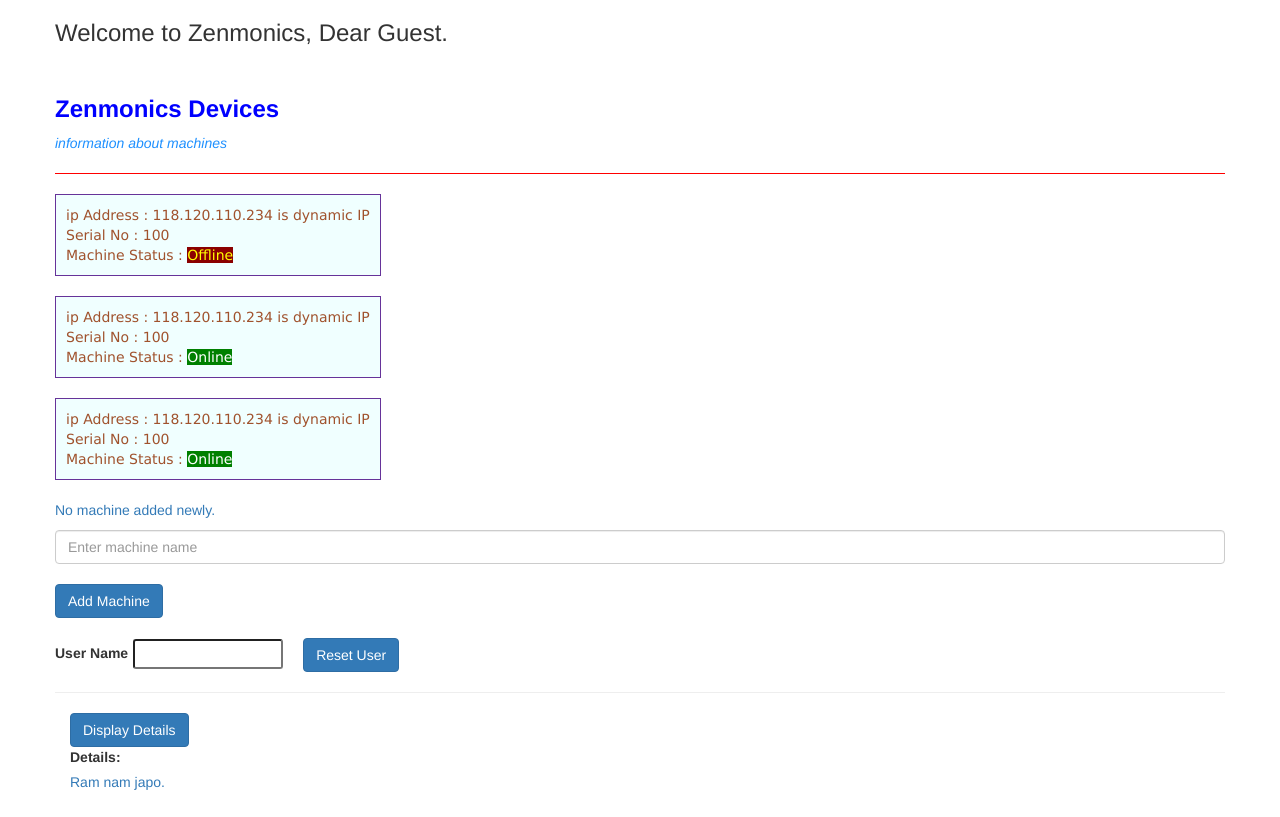
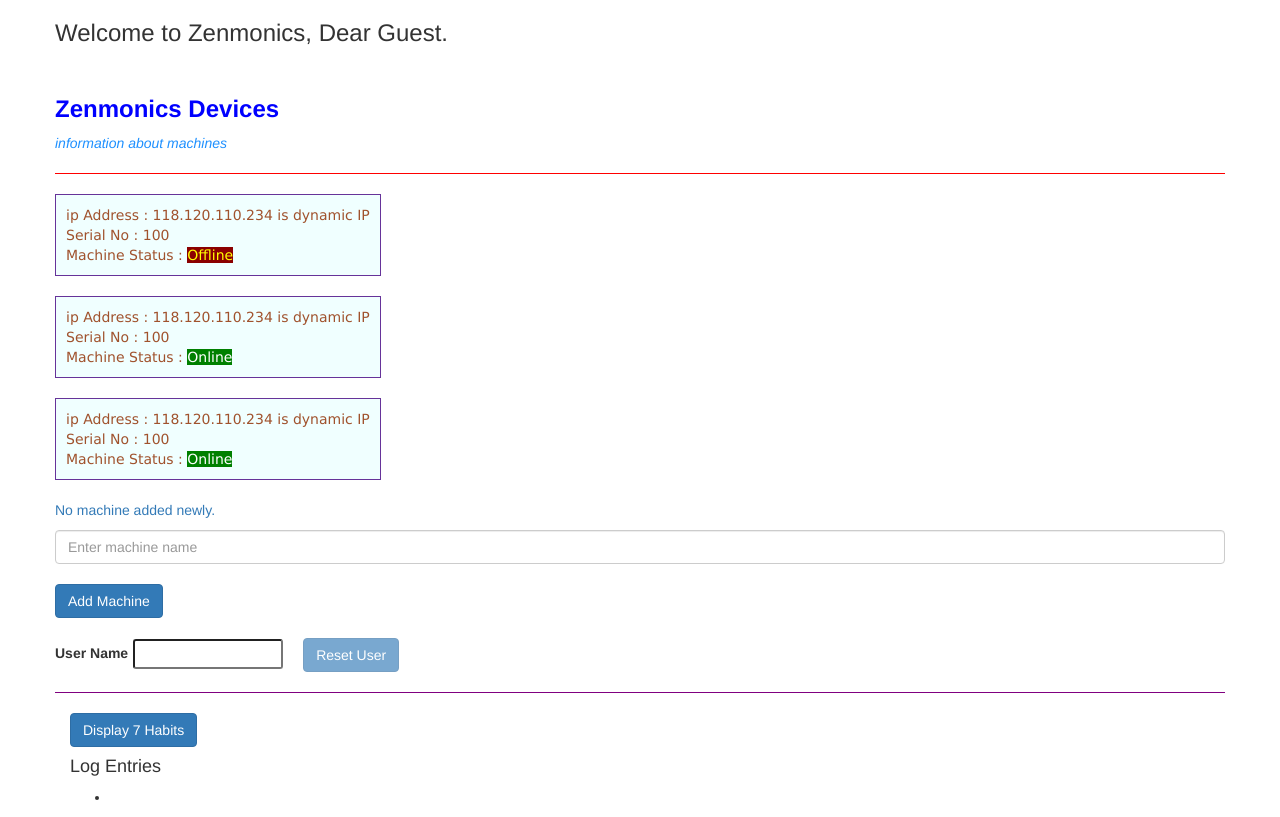
Before and after one commit to ravishankarkota2017/Angular-Practice-Udemy, an Angular app in the folder my-sample-app/: page / in a window 1280 px wide. Built offline with nearby package versions, Linux system fonts and the light colour scheme.

Commit message:
section2  assignments

```diff
--- a/my-sample-app/src/app/details/details.component.css
+++ b/my-sample-app/src/app/details/details.component.css
@@ -0,0 +1,3 @@
+.higherLogEntry{
+    color:white;
+  }
--- a/my-sample-app/src/app/details/details.component.html
+++ b/my-sample-app/src/app/details/details.component.html
@@ -1,14 +1,38 @@
-<hr>
+<hr style="border-color: purple">
 <div class="container">
- <div class="row">
-    <div class="col-md-12">
-        <button class="btn btn-primary">Display Details</button>
-        <div ng-if="get">
-                <label for="">Details:</label>
-                <p class="text-primary">Ram nam japo.</p>
+    <div class="row">
+        <div class="col-md-12">
+            <button class="btn btn-primary" (click)="onDisplayDetailsClick()">{{!showDetails?'Display':'Hide'}} 7 Habits</button>
+            <br>
+            <div *ngIf="showDetails">
+                <p class="text-primary">
+                    <span class="page-header">7 Habits of Highly Effective People</span>
+                </p>
+                <ol>
+                    <li>Be Proactive</li>
+                    <li>Begin with the End in Mind</li>
+                    <li>Put First Things First</li>
+                    <li>Think Win-Win</li>
+                    <li>Seek First to Understand, Then to Be Understood</li>
+                    <li>Synergize</li>
+                    <li>Sharpen the Saw</li>
+                </ol>
+
+            </div>
+            <div class="list-unstyled" *ngIf="logentries.length > 0">
+                <h4>Log Entries</h4>
+                <ul>
+                    <li *ngFor="let entry of logentries; let i = index">
+                            <span
+                            [ngClass]="{ higherLogEntry: i >= 4 }"
+                            [ngStyle]="{ backgroundColor: i >= 4 ? 'blue' : 'white' }">
+                            {{ entry }}
+                        </span>
+                    </li>
+                </ul>
+            </div>
+
         </div>
-
     </div>
- </div>
 
 </div>
--- a/my-sample-app/src/app/details/details.component.ts
+++ b/my-sample-app/src/app/details/details.component.ts
@@ -3,9 +3,30 @@ import { Component } from "@angular/core";
 @Component(
     {
         selector:'app-details',
-        templateUrl:'details.component.html',
+        templateUrl:'./details.component.html',
         styleUrls:['details.component.css']
     }
 )
 export class DetailsComponent{
+
+    private showDetails:boolean = false;
+    public logentries:string[] = [""];
+    public now: Date = new Date();
+    public currentDateTime: Date;
+
+    onDisplayDetailsClick():void{
+
+     this.currentDateTime = new Date();
+
+      if(this.showDetails){
+        this.showDetails = false;
+
+        this.logentries.push("Hidden at "+this.currentDateTime);
+      }
+      else {
+        this.showDetails = true;
+        this.logentries.push("Shown at "+this.currentDateTime);
+      }
+
+    }
 }
--- a/my-sample-app/src/app/user/user.component.ts
+++ b/my-sample-app/src/app/user/user.component.ts
@@ -6,7 +6,7 @@ import { Component, OnInit } from '@angular/core';
   styleUrls: ['./user.component.css']
 })
 export class UserComponent implements OnInit {
- //private username:string = '';
+  private username:string = '';
   constructor() { }
 
   ngOnInit() {
```
Also changed, not shown: my-sample-app/.angulardoc.json (added), my-sample-app/src/app/server/server.component.ts (line endings or trailing spaces).
